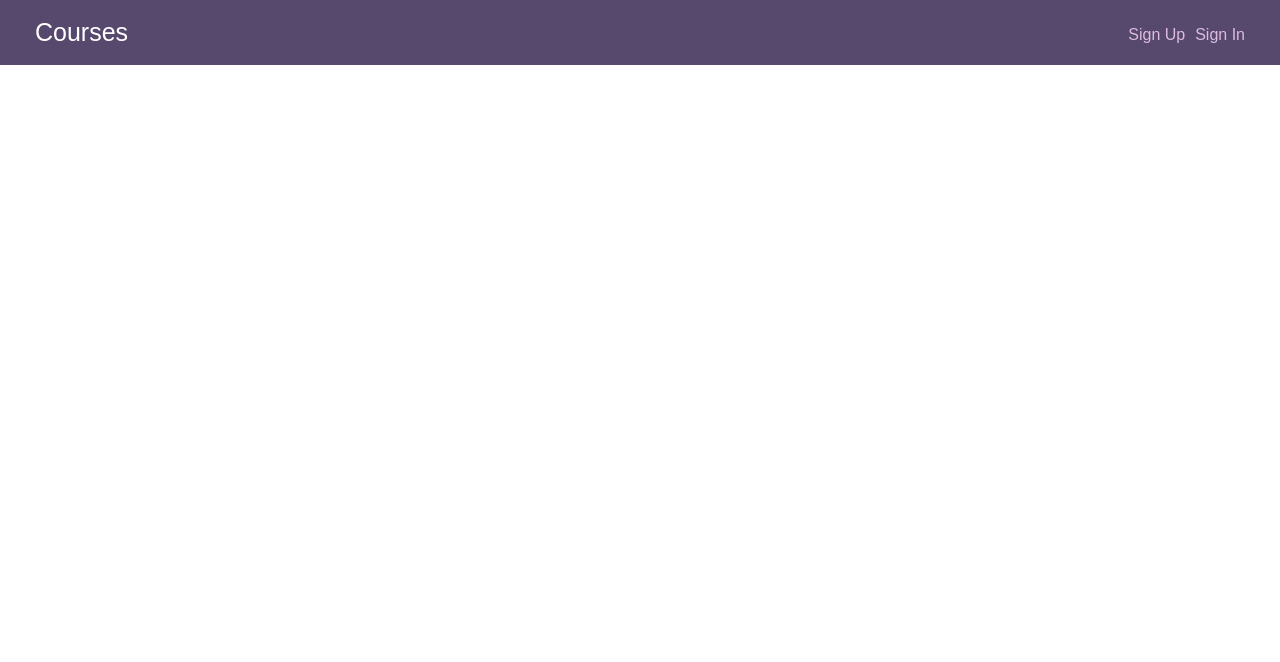
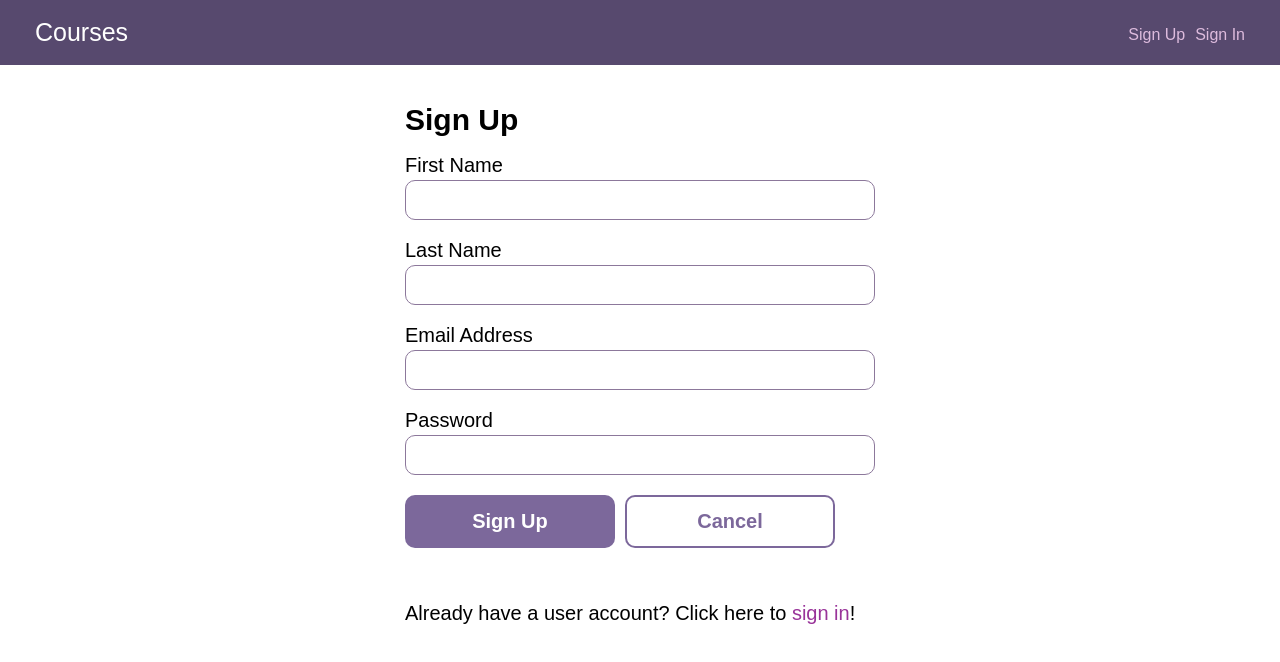
Before and after one commit to cassianebel/full-stack-react-app, a React (Create React App) app in the folder client/: page /signup in a window 1280 px wide. Shown: the top 662 px of the page. Built offline with nearby package versions, Linux system fonts and the light colour scheme.

Commit message:
add userSignUp

```diff
--- a/client/src/App.js
+++ b/client/src/App.js
@@ -5,6 +5,7 @@ import Header from './components/Header.jsx';
 import Courses from './components/Courses.jsx';
 import Course from './components/Course.jsx';
 import UserSignIn from './components/UserSignIn.jsx';
+import UserSignUp from './components/UserSignUp.jsx';
 
 function App() {
   return (
@@ -14,6 +15,7 @@ function App() {
         <Route path="/" element={<Courses />} />
         <Route path="/courses/:id" element={<Course />} />
         <Route path="/signin" element={<UserSignIn />} />
+        <Route path="/signup" element={<UserSignUp />} />
       </Routes>
     </>
   );
--- a/client/src/components/Header.jsx
+++ b/client/src/components/Header.jsx
@@ -7,7 +7,7 @@ const Header = () => {
             <h1 className="header--logo"><a href="index.html">Courses</a></h1>
             <nav>
                 <ul className="header--signedout">
-                    <li><a href="sign-up.html">Sign Up</a></li>
+                    <li><a href="/signup">Sign Up</a></li>
                     <li><a href="/signin">Sign In</a></li>
                 </ul>
             </nav>
--- /dev/null
+++ b/client/src/components/UserSignUp.jsx
@@ -0,0 +1,71 @@
+import { useContext, useRef, useState } from 'react';
+import { useNavigate } from 'react-router-dom';
+
+import UserContext from '../context/UserContext';
+
+const UserSignUp = () => {
+  const { actions } = useContext(UserContext);
+  const navigate = useNavigate();
+
+  const firstName = useRef(null);
+  const lastName = useRef(null);
+  const emailAddress = useRef(null);
+  const password = useRef(null);
+
+  const handleSubmit = async (e) => {
+    e.preventDefault();
+
+    const user = {
+      firstName: firstName.current.value,
+      lastName: lastName.current.value,
+      emailAddress: emailAddress.current.value,
+      password: password.current.value,
+    };
+
+    const fetchOptions = {
+      method: "POST",
+      headers: {
+        "Content-Type": "application/json; charset=utf-8",
+      },
+      body: JSON.stringify(user),
+    }
+
+    const response = await fetch('http://localhost:5000/api/users', fetchOptions);
+    if (response.status === 201) {
+      actions.signIn({ username: user.emailAddress, password: user.password });
+      console.log('Sign up successful');
+    } else if (response.status === 400) {
+      const data = await response.json();
+      console.log(data.errors);
+    }
+  }
+
+  const handleCancel = (event) => {
+    event.preventDefault();
+    navigate("/");
+  }
+
+  return (
+    <main>
+        <div className="form--centered">
+            <h2>Sign Up</h2>
+
+            <form onSubmit={handleSubmit}>
+                <label htmlFor="firstName">First Name</label>
+                <input id="firstName" name="firstName" type="text" ref={firstName} />
+                <label htmlFor="lastName">Last Name</label>
+                <input id="lastName" name="lastName" type="text" ref={lastName} />
+                <label htmlFor="emailAddress">Email Address</label>
+                <input id="emailAddress" name="emailAddress" type="email" ref={emailAddress} />
+                <label htmlFor="password">Password</label>
+                <input id="password" name="password" type="password" ref={password} />
+                <button className="button" type="submit">Sign Up</button>
+                <button className="button button-secondary" onClick={handleCancel}>Cancel</button>
+            </form>
+            <p>Already have a user account? Click here to <a href="/signin">sign in</a>!</p>
+        </div>
+    </main>
+  )
+}
+
+export default UserSignUp
```
Also changed, not shown: 1 other file (tests, documents, lock files or other folders).
